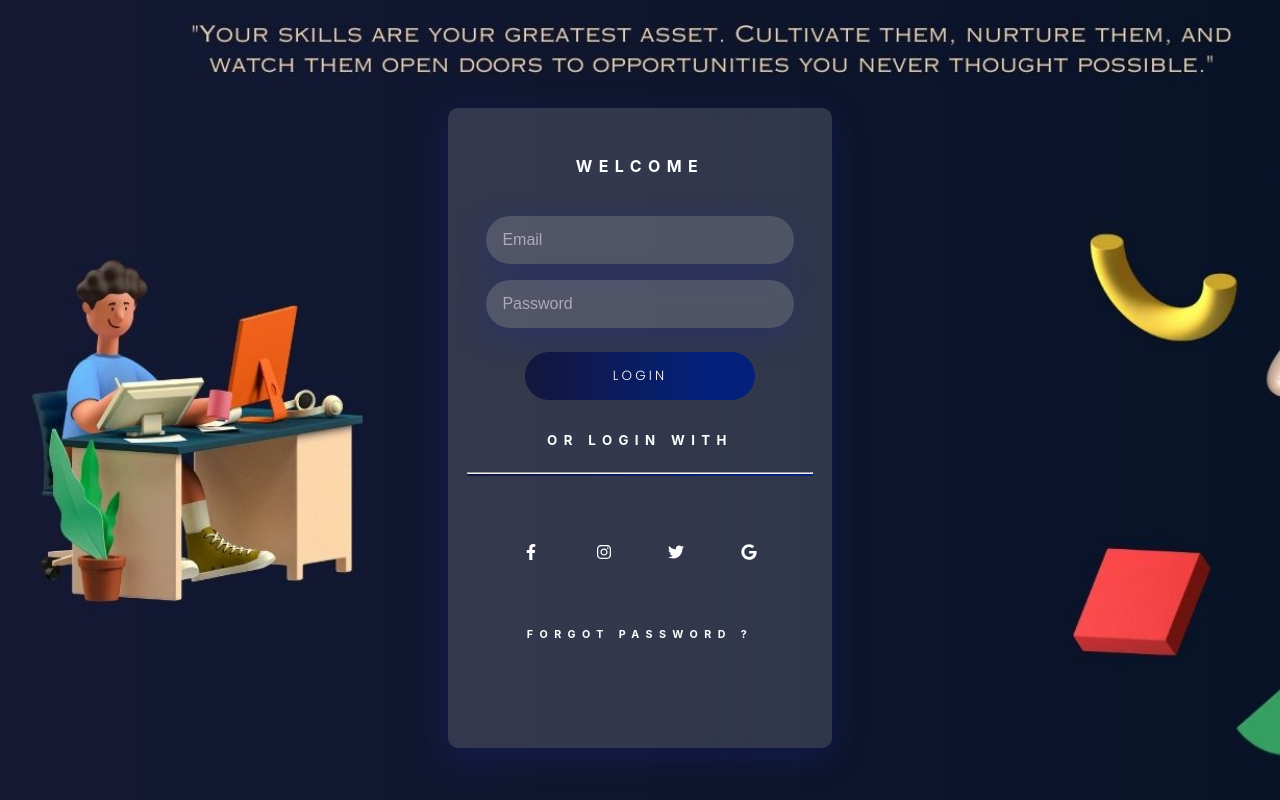
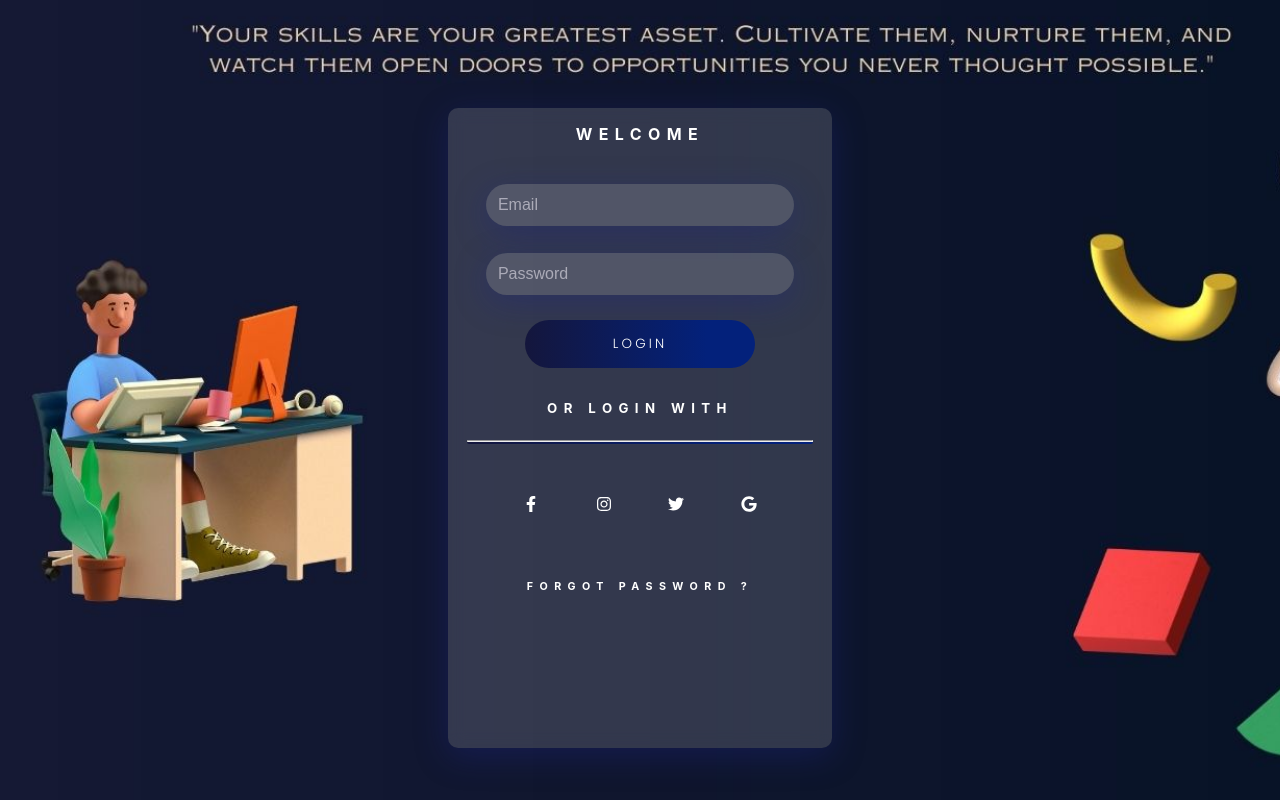
Before and after one commit to Sayo1305/supr, a React (Create React App) app: page /Login in a window 1280 px wide. Built offline with nearby package versions, Linux system fonts and the light colour scheme.

Commit message:
new changes

```diff
--- a/src/assets/css/login.css
+++ b/src/assets/css/login.css
@@ -69,7 +69,7 @@
 }
 
 .welcome{
-    margin: 3rem 0 2rem 0;
+    margin: 1rem 0 2rem 0;
     color: white;
     font-weight:bold;
 }
@@ -79,6 +79,7 @@
     flex-direction: column;
     justify-content: space-around;
     align-items: center;
+    gap: 10px;
     height: 20%;
     width: 100%;
 }
@@ -88,8 +89,8 @@
     box-shadow: 0 8px 32px 0 rgba(31, 38, 135,0.37);
     border-radius: 2rem;
     width: 80%;
-    height: 3rem;
-    padding: 1rem;
+    //height: 10%;
+    padding: 3%;
     border: none;
     outline: none;
     color: #3c354e;
@@ -144,7 +145,7 @@
     .iconsContainer{
         display: flex;
         justify-content: space-evenly;
-        margin: 2rem 0 3rem 0;
+        margin: 1rem 0 3rem 0;
         width: 80%;
     }
 
```
